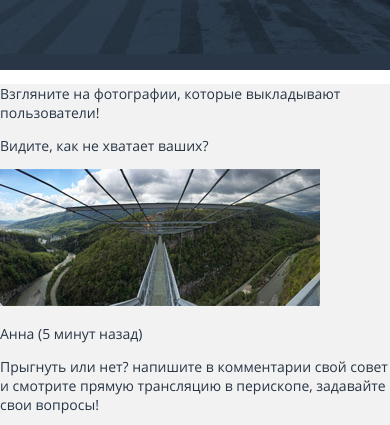
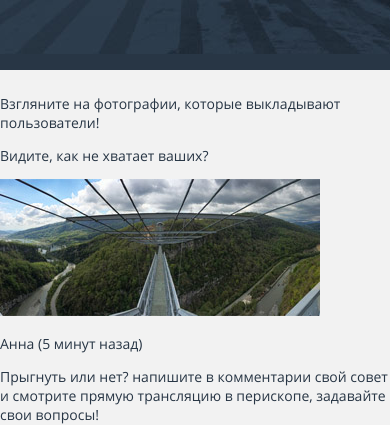
Before and after one commit to agegkiev/380147-pink, a website: page photo.html in a window 390 px wide. Shown: the part 425-850 px from the top of the page. Drawn offline with nearby package versions, Linux system fonts and the light colour scheme; files that its build step writes are made by us from their sources.

```diff
--- a/less/blocks/photo.less
+++ b/less/blocks/photo.less
@@ -5,3 +5,7 @@
   font-size: 14px;
   color: @midnight;
 }
+
+.photo__intro {
+  padding-top: 10px;
+}
```
Also changed, not shown: less/blocks/page.less (line endings or trailing spaces).
